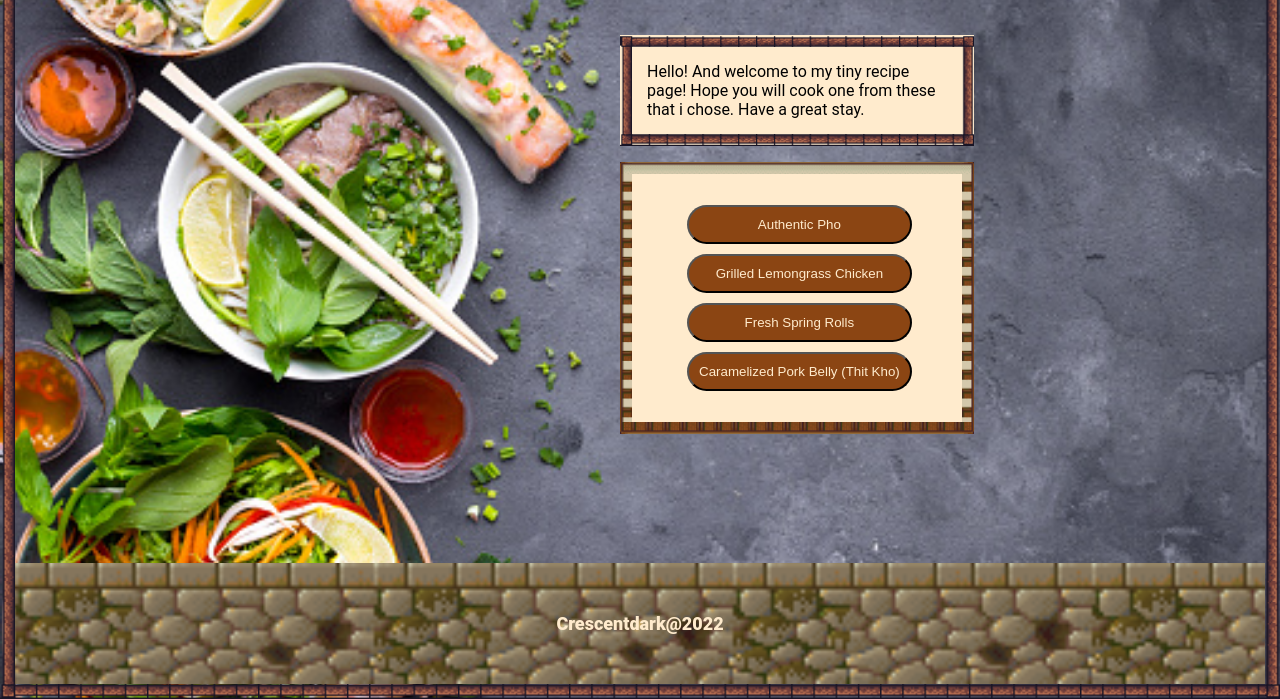
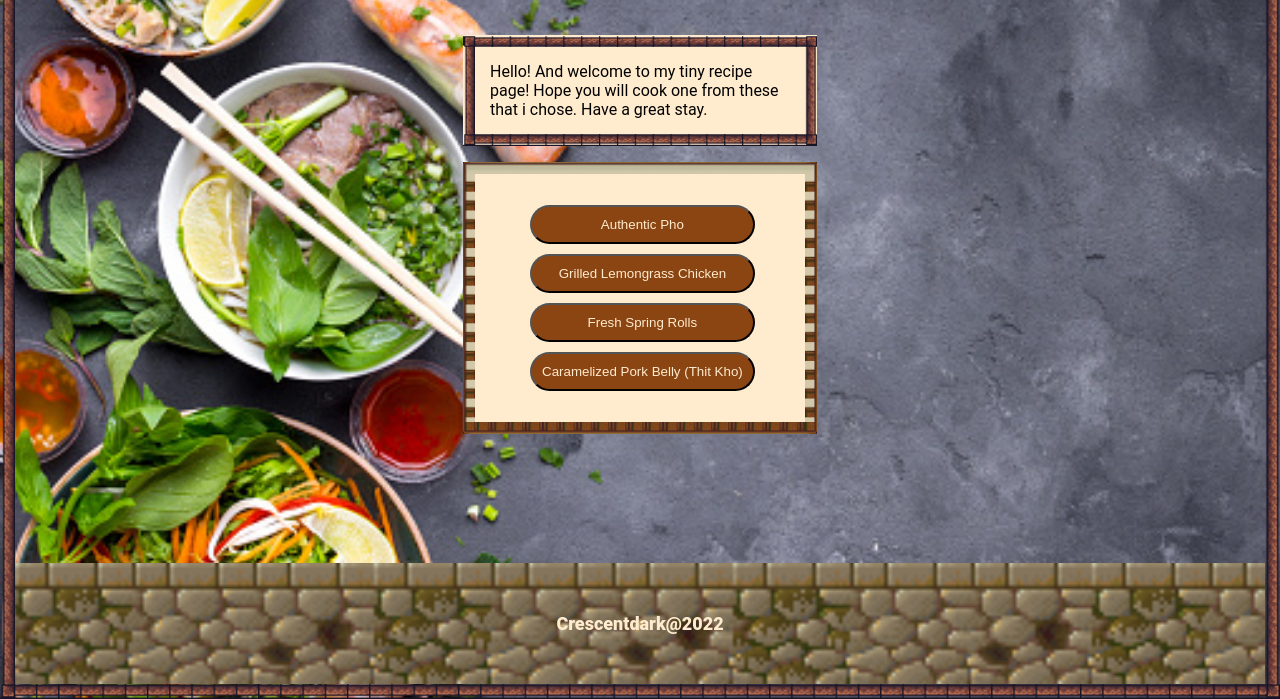
Before and after one commit to Crescentdark/Recipe-Website, a plain HTML site: page index.html in a window 1280 px wide. Shown: the part 131-830 px from the top of the page. Drawn offline with Linux system fonts and the light colour scheme.

Commit message:
Fix aligment

```diff
--- a/stylesheet.css
+++ b/stylesheet.css
@@ -25,19 +25,19 @@ h1{
 }
 .wmsg{
     display: flex;
+    align-self: center;
     border: 12px solid transparent;
     padding: 15px;
     width: 300px;
     border-image: url(/Recipe-Website/img/border.png) 30% round;
     background-color:blanchedalmond;
-    margin-left: 605px;
 
 
 }
 .redzone{
     display: flex;
-    margin-left: 605px;
     border: 12px solid transparent;
+    align-self: center;
     padding: 15px;
     border-image: url(/Recipe-Website/img/Japanese\ Wall\ Set\ \(copy\).png) 30% round;
     width: 300px;
```
